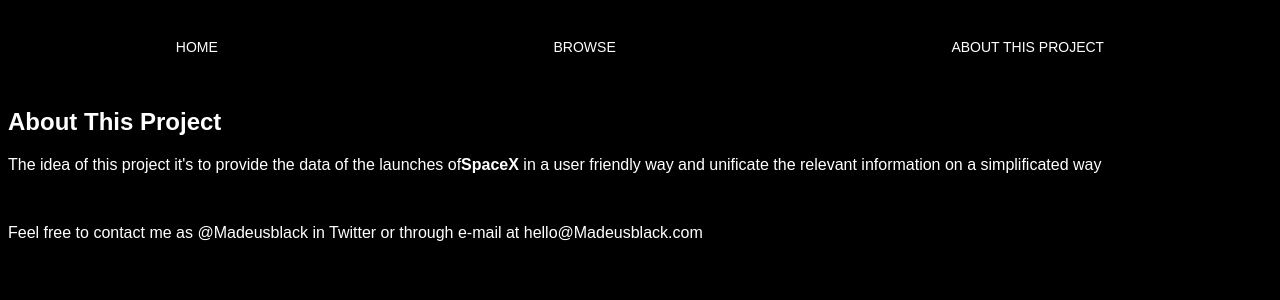
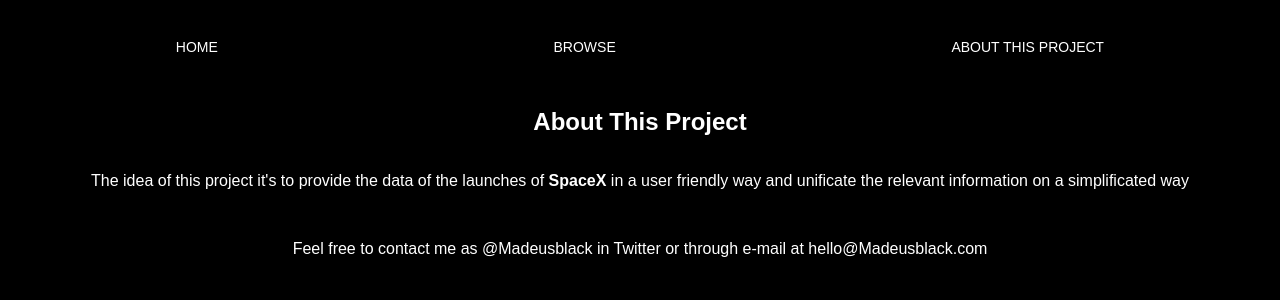
Before and after one commit to madeusblack/spacexrep, a React (Create React App) app: page /about in a window 1280 px wide. Shown: the top 300 px of the page. Built offline with nearby package versions, Linux system fonts and the light colour scheme.

Commit message:
added styles to about page

```diff
--- /dev/null
+++ b/src/assets/styles/components/About.scss
@@ -0,0 +1,5 @@
+.aboutContainer{
+  display: flex;
+  flex-direction: column;
+  align-items: center;
+}
--- a/src/containers/About.jsx
+++ b/src/containers/About.jsx
@@ -1,17 +1,18 @@
 import React from 'react';
+import '../assets/styles/components/About.scss';
 
 const About = () =>(
-    <>
+    <div className='aboutContainer'>
       <h2>About This Project</h2>
       <p>
-        The idea of this project it's to provide the data of the launches of
-        <b>SpaceX</b> in a user friendly way and unificate the relevant information
+        The idea of this project it's to provide the data of the launches
+        of <b>SpaceX</b> in a user friendly way and unificate the relevant information
         on a simplificated way
       </p>
       <br />
       <p>Feel free to contact me as @Madeusblack in Twitter
         or through e-mail at hello@Madeusblack.com
       </p>
-    </>
+    </div>
 );
 export default About;
```
